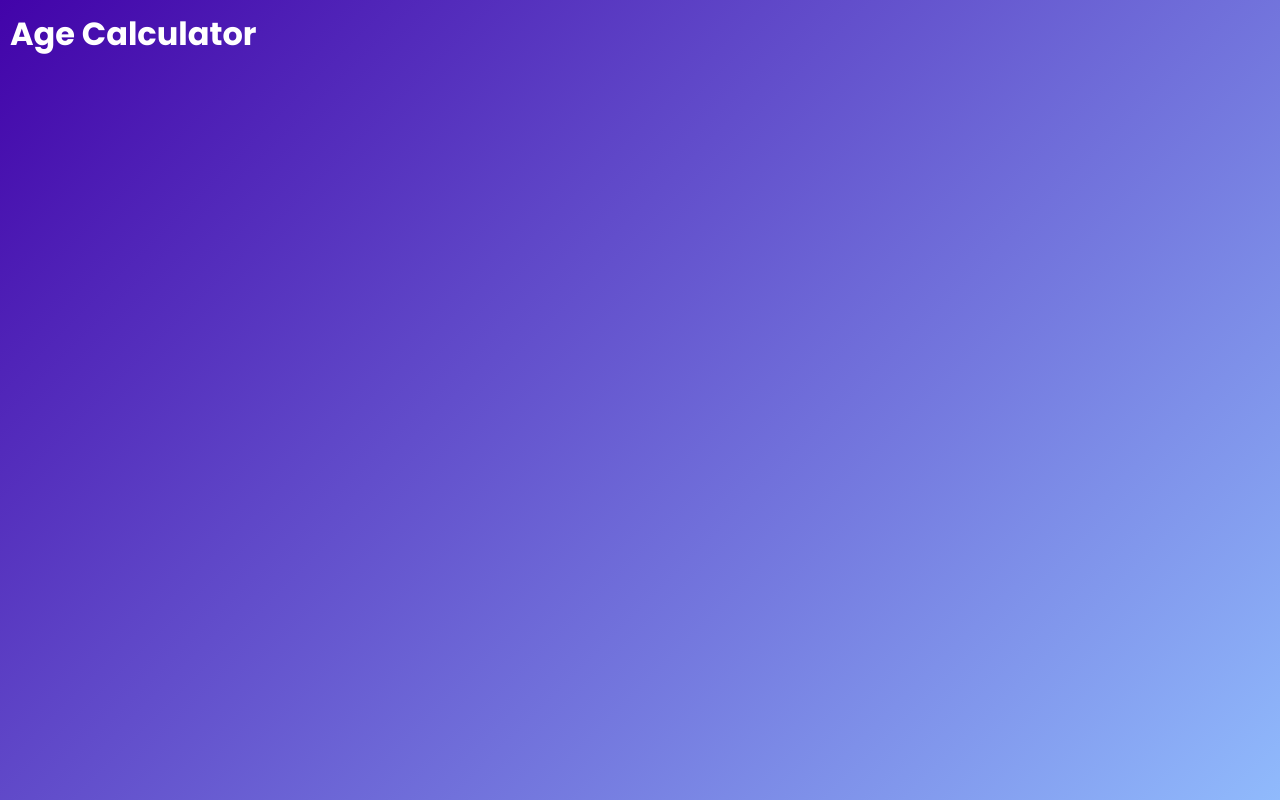
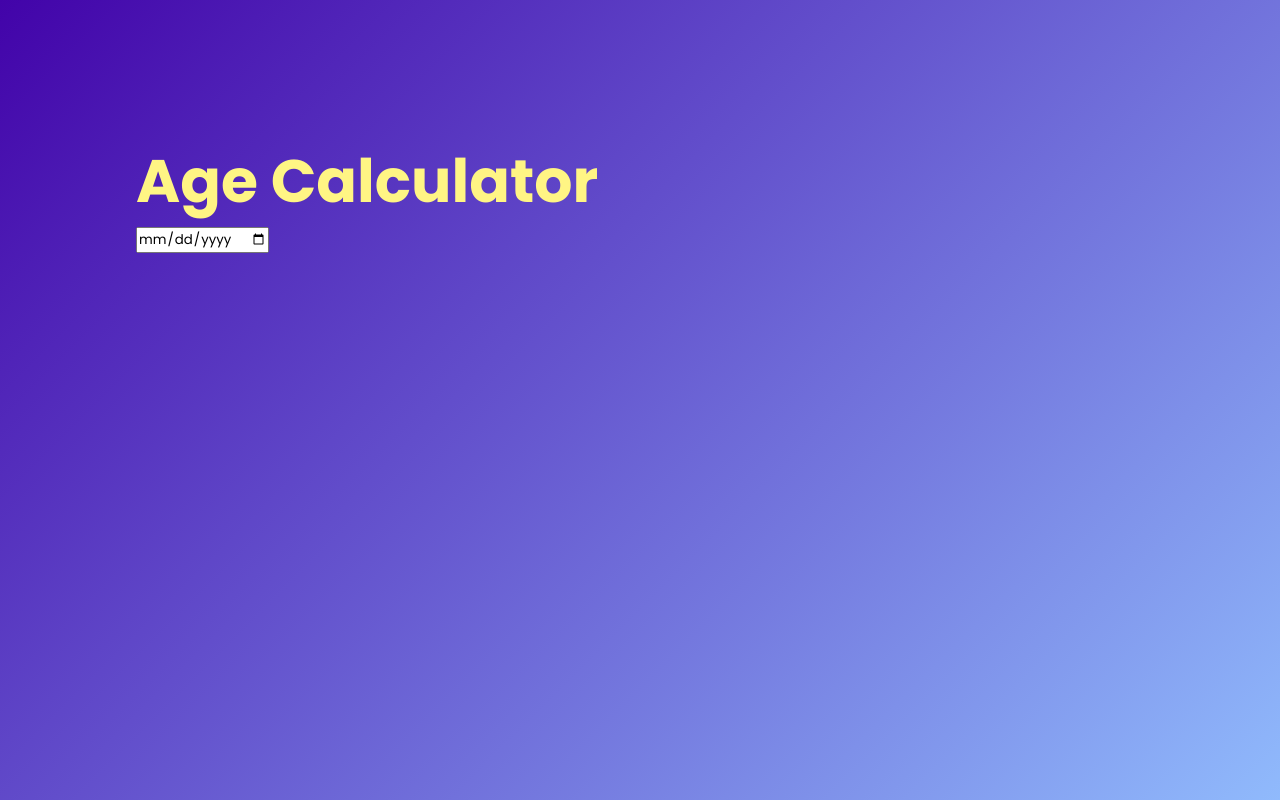
Before and after one commit to RamzyCodes101/Age-calc, a plain HTML site: page index.html in a window 1280 px wide. Drawn offline with Linux system fonts and the light colour scheme.

Commit message:
add a feature to showcase date

```diff
--- a/index.html
+++ b/index.html
@@ -9,7 +9,10 @@
 <body>
    <div class="container">
     <div class="calculator">
-        <h1>Age Calculator</h1>
+        <h1><span>Age Calculator</span></h1>
+        <div class="input-box">
+            <input type="date" id="date">
+        </div>
     </div>
    </div>
 </body>
--- a/style.css
+++ b/style.css
@@ -12,3 +12,18 @@
     color: #fff;
     padding: 10px;
 }
+
+.calculator{
+    width: 100%;
+    max-width: 600px;
+    margin-left: 10%;
+    margin-top: 10%;
+}
+
+.calculator h1{
+    font-size: 60px;
+}
+
+.calculator h1 span{
+    color: #fff584;
+}
```
